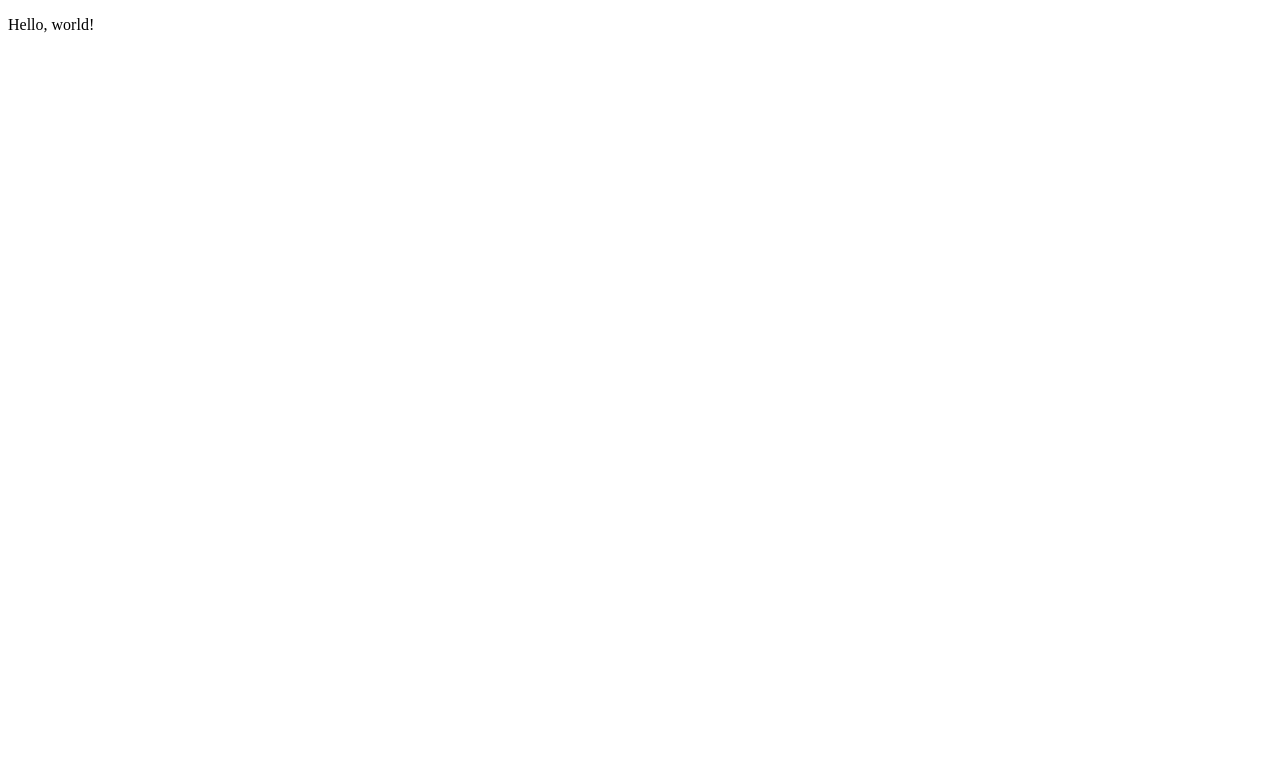
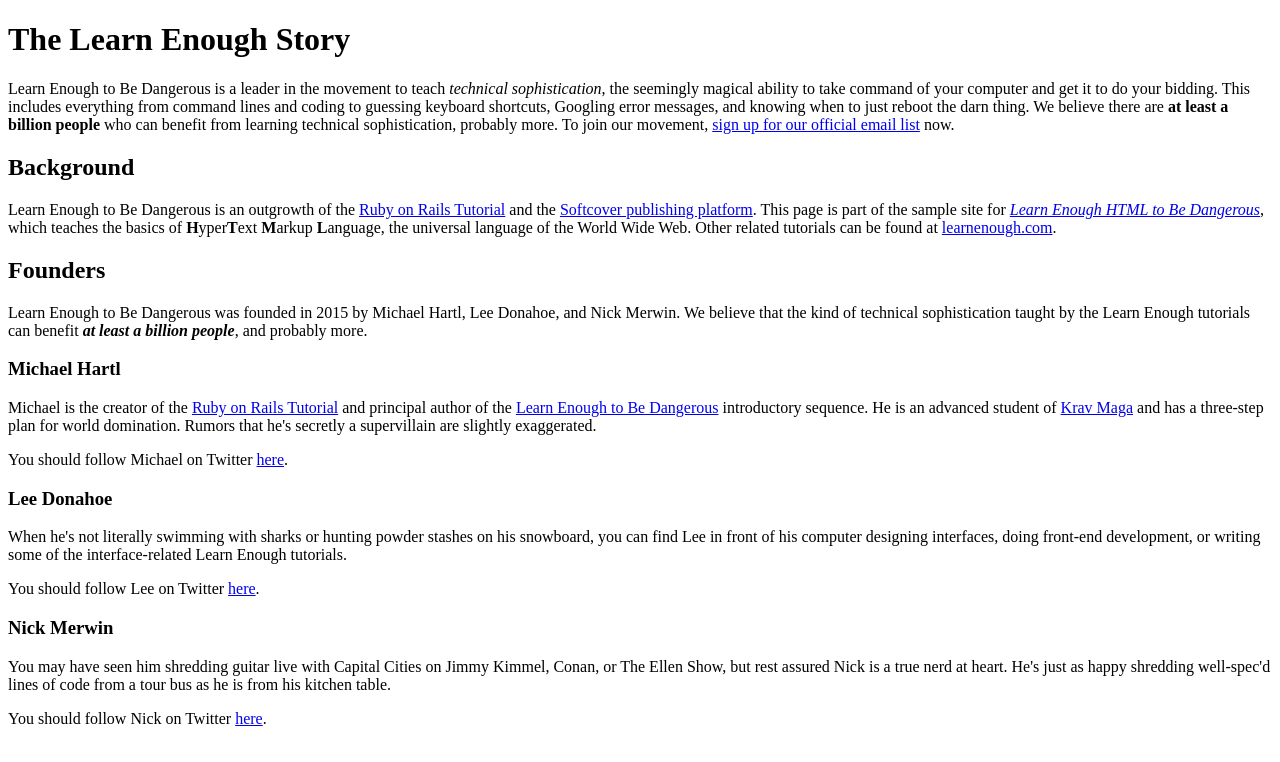
Before and after one commit to cpdavidson/sample_website, a plain HTML site: page index.html in a window 1280 px wide. Drawn offline with Linux system fonts and the light colour scheme.

Commit message:
Save before pull

```diff
--- a/index.html
+++ b/index.html
@@ -1,10 +1,77 @@
 <!DOCTYPE html>
 <html>
   <head>
-    <title>Page Title</title>
+    <title>Learn Enough to Be Dangerous</title>
     <meta charset="utf-8">
   </head>
   <body>
-    <p>Hello, world!</p>
+    <h1>The Learn Enough Story</h1>
+
+    <p>
+      Learn Enough to Be Dangerous is a leader in the movement to teach <em>technical sophistication</em>, the seemingly magical ability to take command of your computer and get it to do your bidding. This includes everything from command lines and coding to guessing keyboard shortcuts, Googling error messages, and knowing when to just reboot the darn thing. We believe there are <strong>at least a billion people</strong> who can benefit from learning technical sophistication, probably more. To join our movement, <a href="http://learnenough.com/email">sign up for our official email list</a> now.
+    </p>
+
+    <h2>Background</h2>
+
+    <p>
+      Learn Enough to Be Dangerous is an outgrowth of the
+      <a href="http://railstutorial.org/">Ruby on Rails Tutorial</a> and the
+      <a href="http://www.softcover.io/">Softcover publishing platform</a>.
+      This page is part of the sample site for
+      <a href="http://learnenough.com/html-tutorial"><em>Learn Enough HTML to
+      Be Dangerous</em></a>, which teaches the basics of
+      <strong>H</strong>yper<strong>T</strong>ext <strong>M</strong>arkup
+      <strong>L</strong>anguage, the universal language of the World Wide Web.
+      Other related tutorials can be found at
+      <a href="http://learnenough.com/">learnenough.com</a>.
+    </p>
+
+    <h2>Founders</h2>
+
+    <p>
+      Learn Enough to Be Dangerous was founded in 2015 by Michael Hartl, Lee Donahoe, and Nick Merwin. We believe that the kind of technical sophistication taught by the Learn Enough tutorials can benefit <strong><em>at least a billion people</em></strong>, and probably more.
+    </p>
+
+    <h3>Michael Hartl</h3>
+
+    <p>
+      Michael is the creator of the <a href="http://railstutorial.org/">
+      Ruby on Rails Tutorial</a> and principal author of the
+      <a href="http://learnenough.com/">Learn Enough to Be Dangerous</a>
+      introductory sequence. He is an advanced student of
+      <a href="http://kravmaga.com/">Krav Maga</a> and has a three-step
+      plan for world domination. Rumors that he's secretly a supervillain
+      are slightly exaggerated.
+    </p>
+    <p>
+      You should follow Michael on Twitter
+      <a href="http://twitter.com/mhartl" target="_blank">here</a>.
+    </p>
+
+    <h3>Lee Donahoe</h3>
+
+    <p>
+      When he's not literally swimming with sharks or hunting powder stashes
+      on his snowboard, you can find Lee in front of his computer designing
+      interfaces, doing front-end development, or writing some of the
+      interface-related Learn Enough tutorials.
+    </p>
+    <p>
+      You should follow Lee on Twitter
+      <a href="https://twitter.com/leedonahoe" target="_blank">here</a>.
+    </p>
+
+    <h3>Nick Merwin</h3>
+
+    <p>
+      You may have seen him shredding guitar live with Capital Cities on Jimmy
+      Kimmel, Conan, or The Ellen Show, but rest assured Nick is a true nerd
+      at heart. He's just as happy shredding well-spec'd lines of code from a
+      tour bus as he is from his kitchen table.
+    </p>
+    <p>
+      You should follow Nick on Twitter
+      <a href="https://twitter.com/nickmerwin" target="_blank">here</a>.
+    </p>
   </body>
 </html>
```
